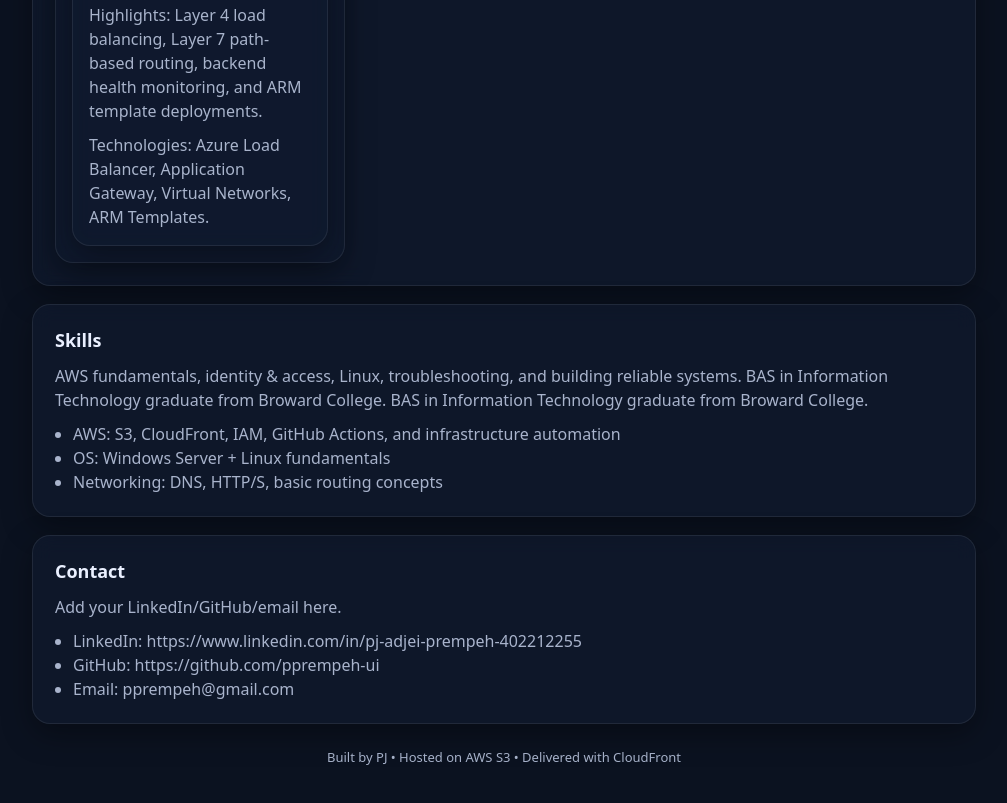
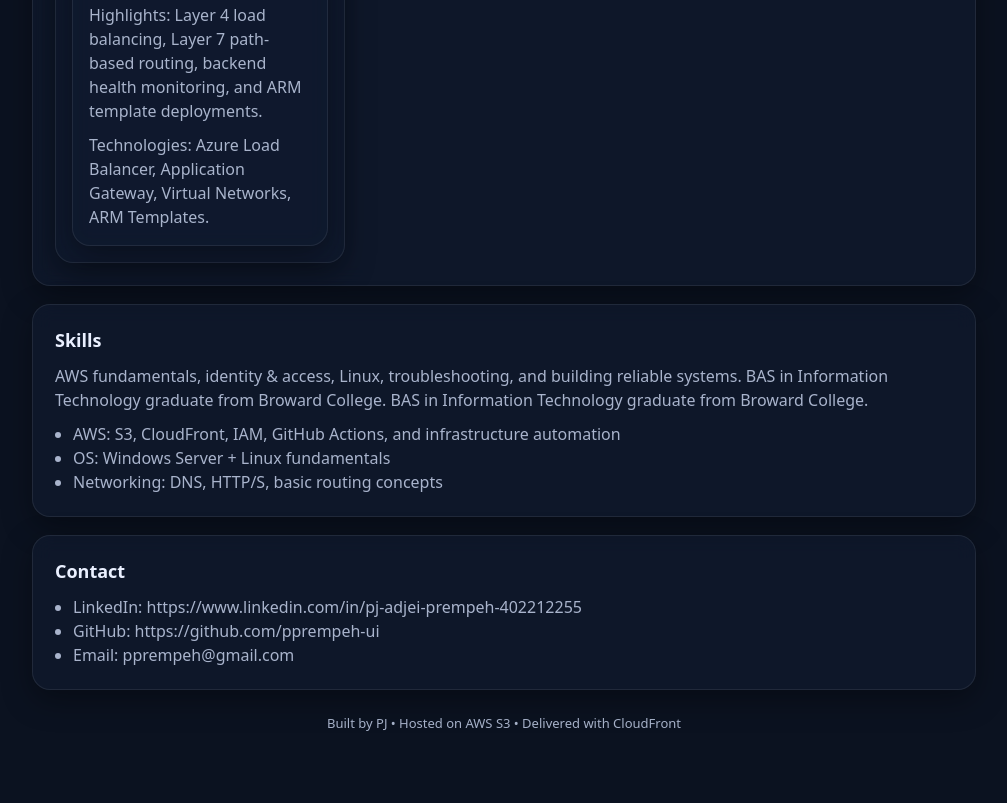
Before and after one commit to pprempeh-ui/pj-cloud-portfolio, a plain HTML site: page index.html in a window 1280 px wide. Shown: the part 1238-2041 px from the top of the page, without its empty margins (136-1143 px from the left). Drawn offline with Linux system fonts and the light colour scheme.

Commit message:
Remove placeholder contact text

```diff
--- a/index.html
+++ b/index.html
@@ -238,7 +238,7 @@
     <section id="contact" class="card" style="margin-top:18px;">
       <h2>Contact</h2>
       <p class="muted">
-        Add your LinkedIn/GitHub/email here.
+
       </p>
       <ul class="list">
       <li>LinkedIn: <span class="muted">https://www.linkedin.com/in/pj-adjei-prempeh-402212255</span></li>
```
